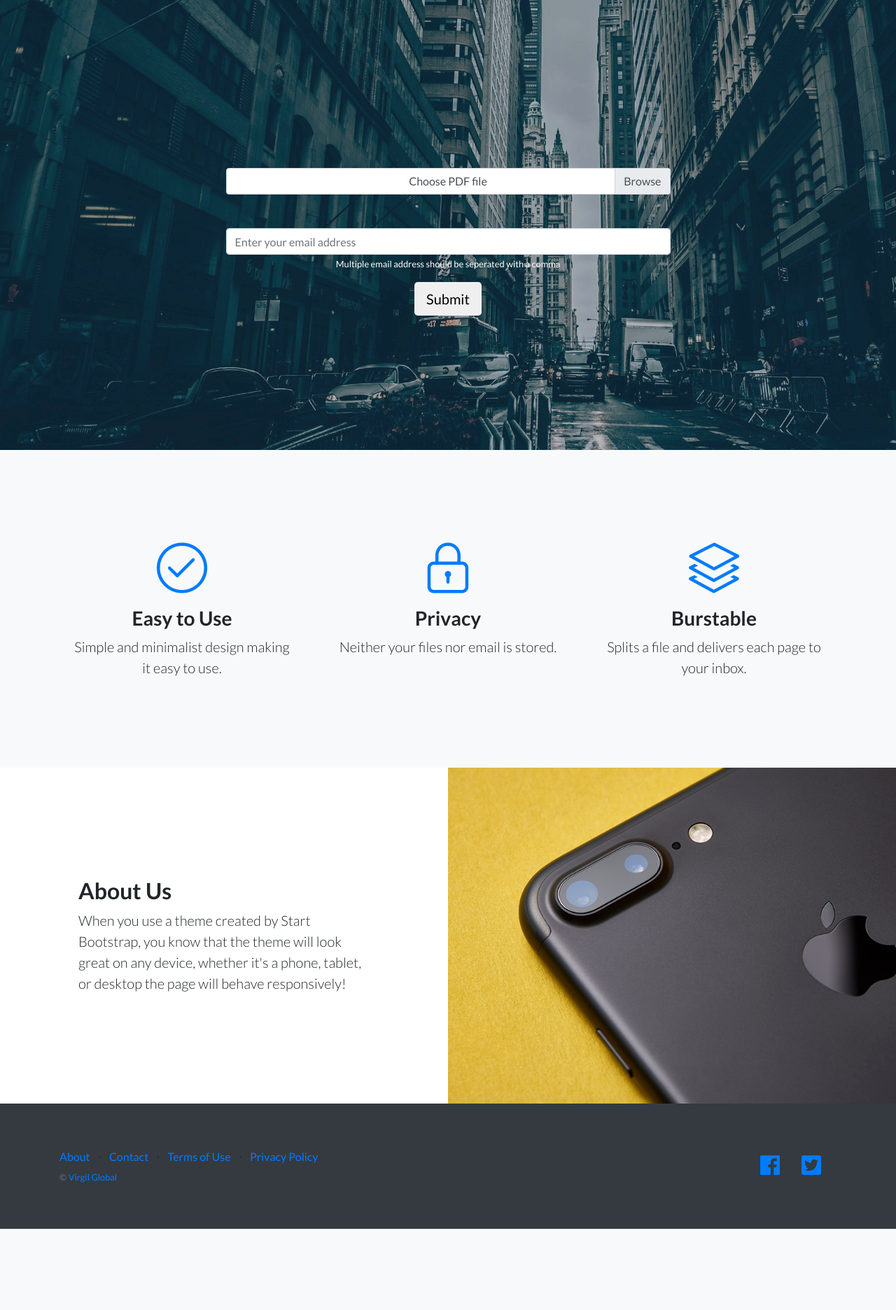
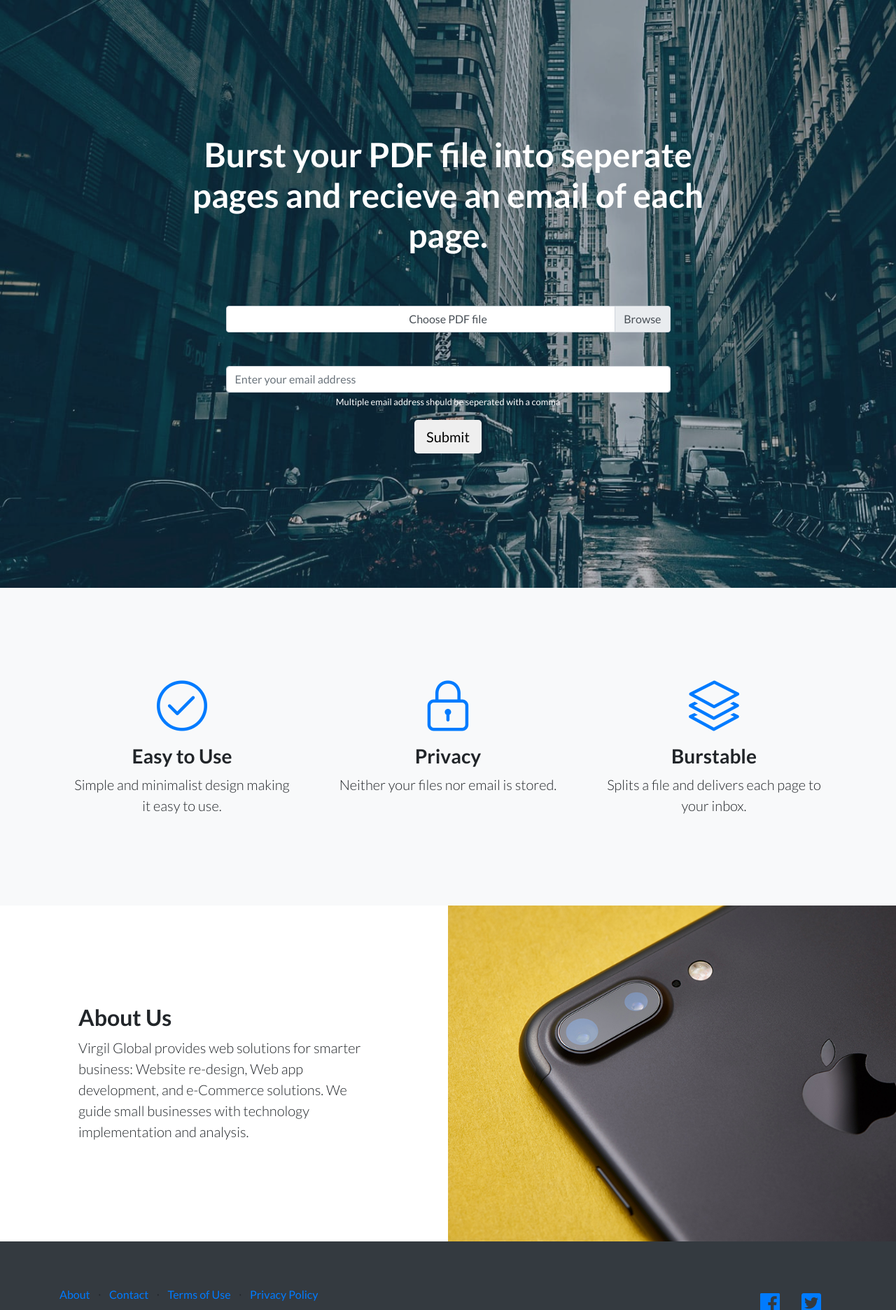
Before and after one commit to osonwanne/freePDFburst, a Django app: page / in a window 1280 px wide. Shown: the part 56-1928 px from the top of the page at 70% size. Before the commit the page ends 1812 px from the top, so only its background shows below. Run offline with Django 3.2, Linux system fonts and the light colour scheme; some libraries are stand-ins or nearby versions.

Commit message:
update about us on template and minor fixes

```diff
--- a/freePDFburst/templates/freePDFburst/index.html
+++ b/freePDFburst/templates/freePDFburst/index.html
@@ -31,7 +31,6 @@
     <link href="{% static 'freePDFburst/css/style.css' %}" rel="stylesheet">
 
     <script src="https://cdn.jsdelivr.net/npm/typed.js@2.0.9"></script>
-    <script src="{% static 'freePDFburst/js/main.js' %}"></script>
   </head>
 
   <body>
@@ -163,7 +162,7 @@
           <div class="col-lg-6 order-lg-2 text-white showcase-img" style="background-image: url('/static/freePDFburst/img/bg-showcase-1.jpg');"></div>
           <div class="col-lg-6 order-lg-1 my-auto showcase-text">
             <h2>About Us</h2>
-            <p class="lead mb-0">When you use a theme created by Start Bootstrap, you know that the theme will look great on any device, whether it's a phone, tablet, or desktop the page will behave responsively!</p>
+            <p class="lead mb-0">Virgil Global provides web solutions for smarter business: Website re-design, Web app development, and e-Commerce solutions. We guide small businesses with technology implementation and analysis.</p>
           </div>
         </div>
     </section>
@@ -218,6 +217,7 @@
     <!-- Bootstrap core JavaScript -->
     <script src="{% static 'freePDFburst/vendor/jquery/jquery.min.js' %}"></script>
     <script src="{% static 'freePDFburst/vendor/bootstrap/js/bootstrap.bundle.min.js' %}"></script>
+    <script src="{% static 'freePDFburst/js/main.js' %}"></script>
 
   </body>
 
--- a/split_pdf/views.py
+++ b/split_pdf/views.py
@@ -32,7 +32,7 @@ def index(request):
 def get_email_message(pdf_to_be_split, recipient_list):
     subject = 'Test'
     body = 'Hello,\n\nThis is an automated email message.\n\nPlease see attached.'
-    from_email = 'info@school-lms.site'
+    from_email = 'no-reply@freepdfburst.com'
     to_email = recipient_list
     infile = PdfFileReader(pdf_to_be_split)
     total_pages = infile.getNumPages()
@@ -63,4 +63,4 @@ def get_email_message(pdf_to_be_split, recipient_list):
     for file in attached_files:
         os.remove(file)
 
-    return 'aaa'
+    return True
```
